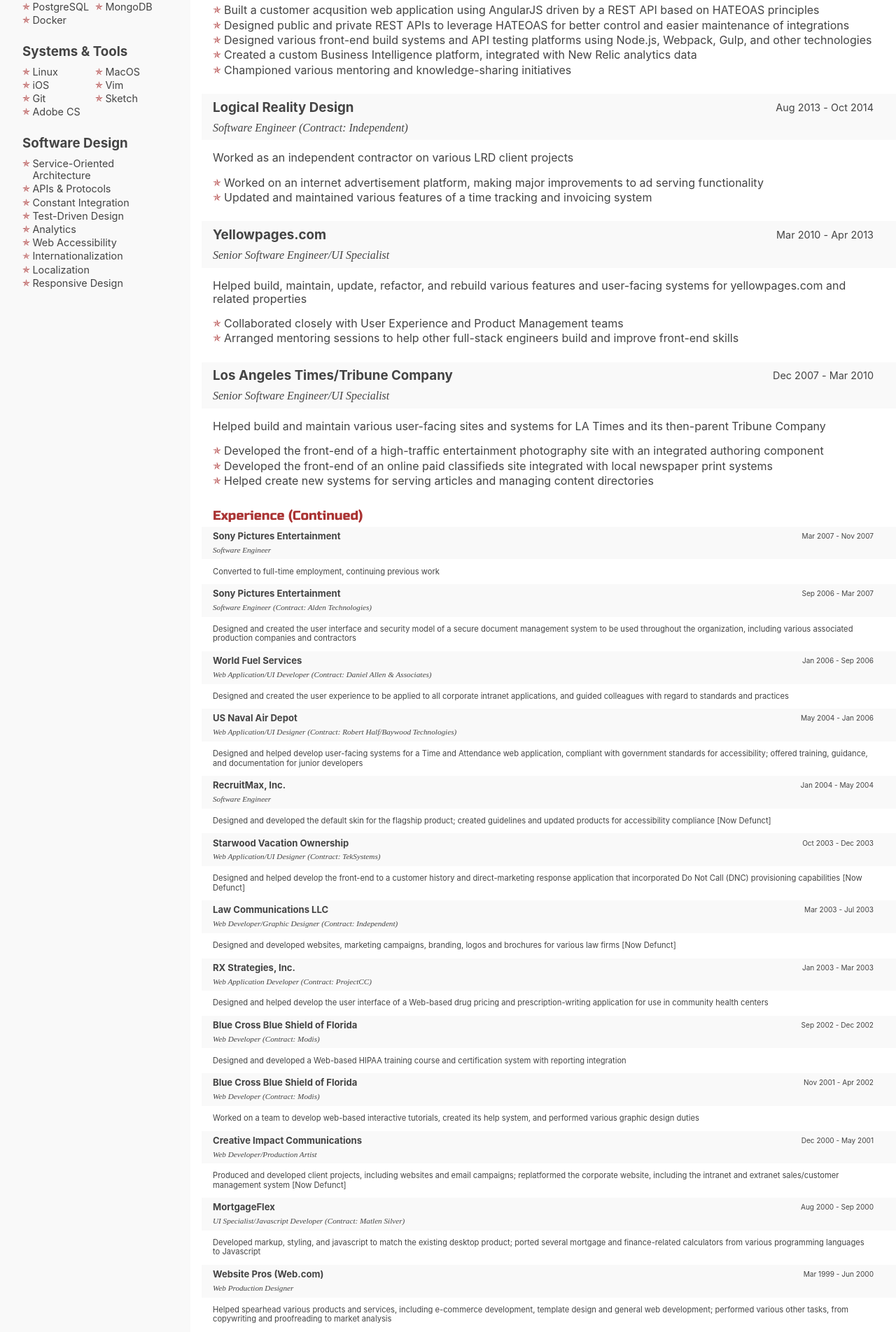
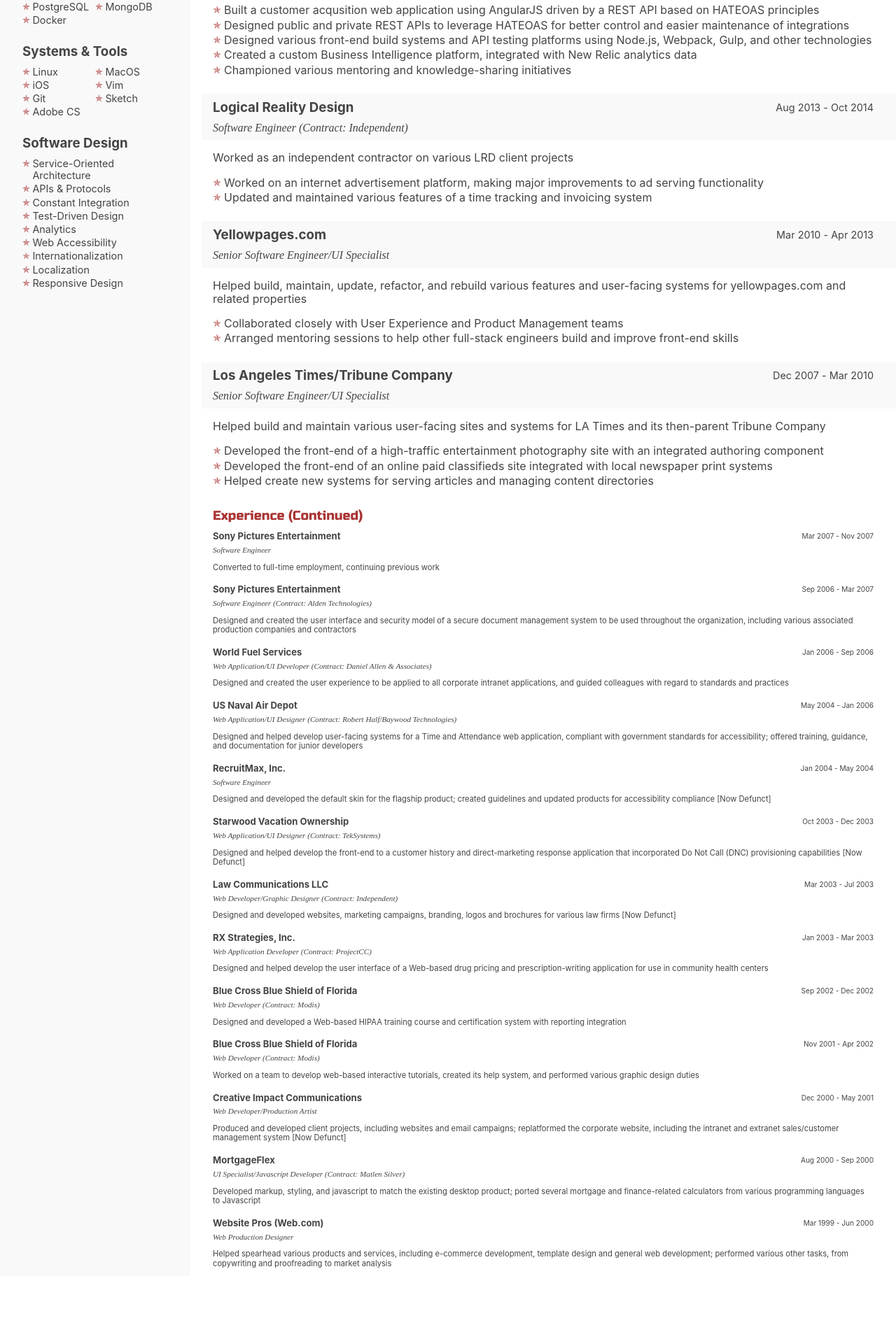
Before and after one commit to phobetron/phobetron.github.io, a Jekyll site: the page built from resume.html, in a window 1280 px wide. Shown: the part 696-2600 px from the top of the page at 70% size. Built offline with Jekyll 4.4.1, drawn with Linux system fonts in a browser that asks for light colours; after the commit the page ends 2520 px from its top, so only the background shows below that.

Commit message:
Minor print/styling adjustments

```diff
--- a/_sass/_global.scss
+++ b/_sass/_global.scss
@@ -153,7 +153,7 @@
 
 @media print {
   html {
-    font-size: .65em;
+    font-size: .6em;
   }
   body {
     display: block;
--- a/_sass/_resume.scss
+++ b/_sass/_resume.scss
@@ -25,6 +25,11 @@
 
       &--old {
         font-size: 1.15em;
+
+        .subsection__header {
+          background: transparent;
+          padding-bottom: 0;
+        }
       }
     }
 
@@ -65,6 +70,11 @@
     &--old {
       font-size: .7em;
       margin: 0;
+
+      .subsection__header {
+        background: transparent;
+        padding-bottom: 0;
+      }
     }
   }
 
@@ -234,7 +244,7 @@
 @media print {
   .page-resume {
     .print-grid-row {
-      grid: auto / 21em auto;
+      grid: auto / 23em auto;
     }
 
     .section.section {
```
